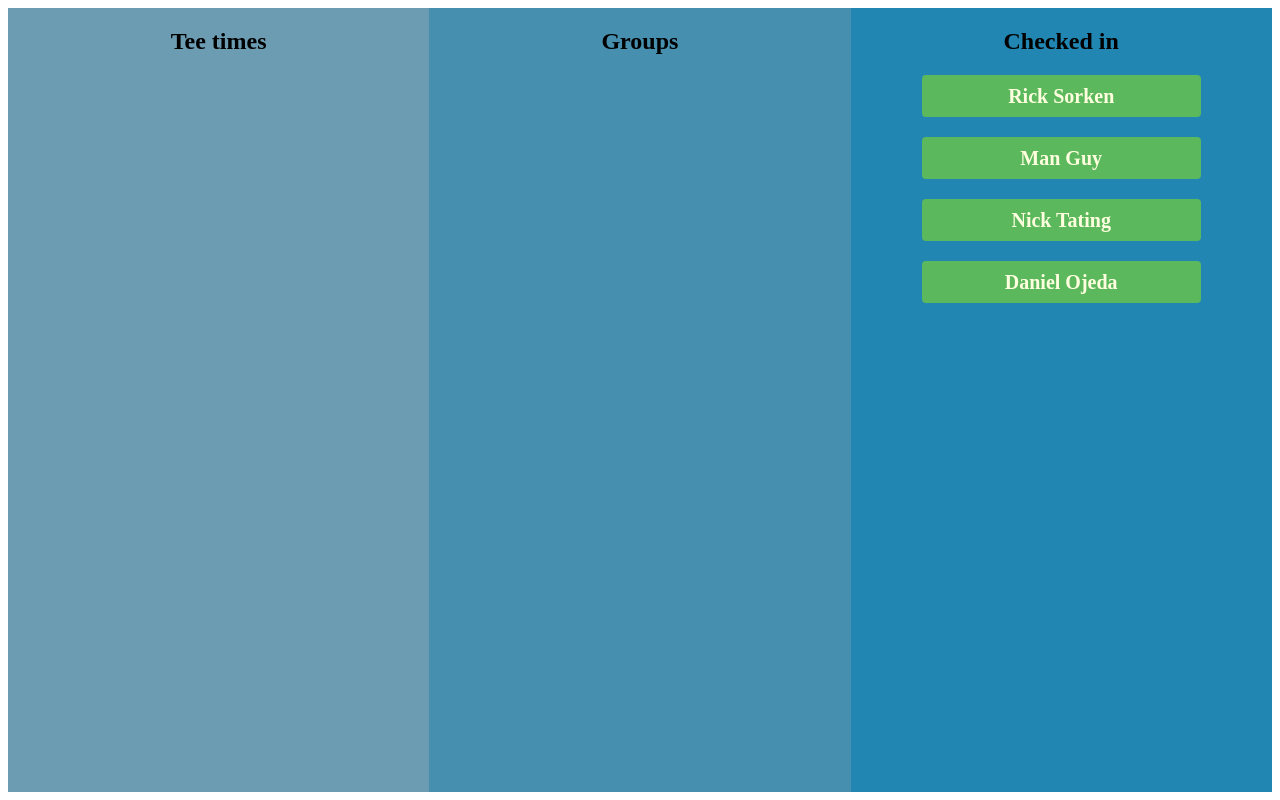
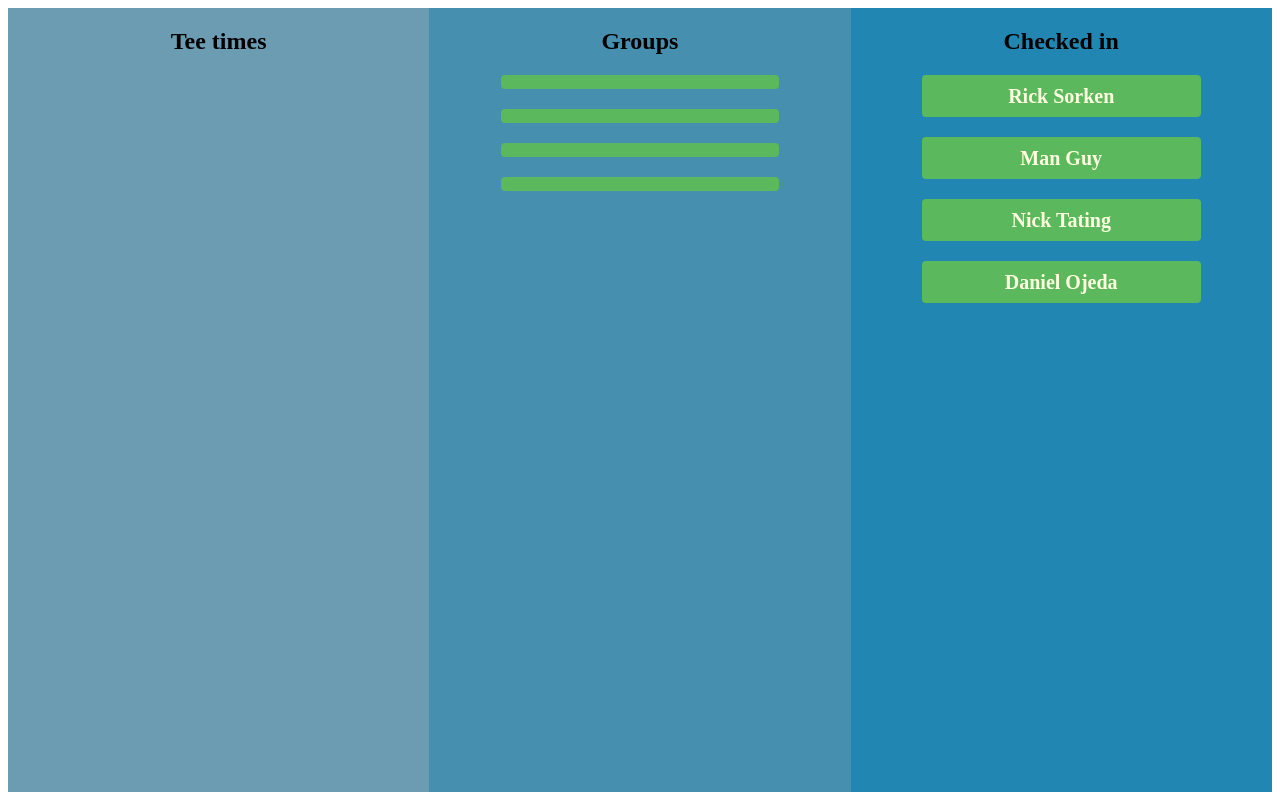
Before and after one commit to Danielo814/course_advisor, a plain HTML site: page index.html in a window 1280 px wide. Drawn offline with Linux system fonts and the light colour scheme.

Commit message:
add boxes to groups column

```diff
--- a/index.html
+++ b/index.html
@@ -10,6 +10,10 @@
             </div>
             <div class="column blue-background" draggable="true">
                 <h2>Groups</h2>
+                <div class="item-list block"></div>
+                <div class="item-list block"></div>
+                <div class="item-list block"></div>
+                <div class="item-list block"></div>
             </div>
             <div class="column red-background" draggable="true">
                 <h2>Checked in</h2>
```
